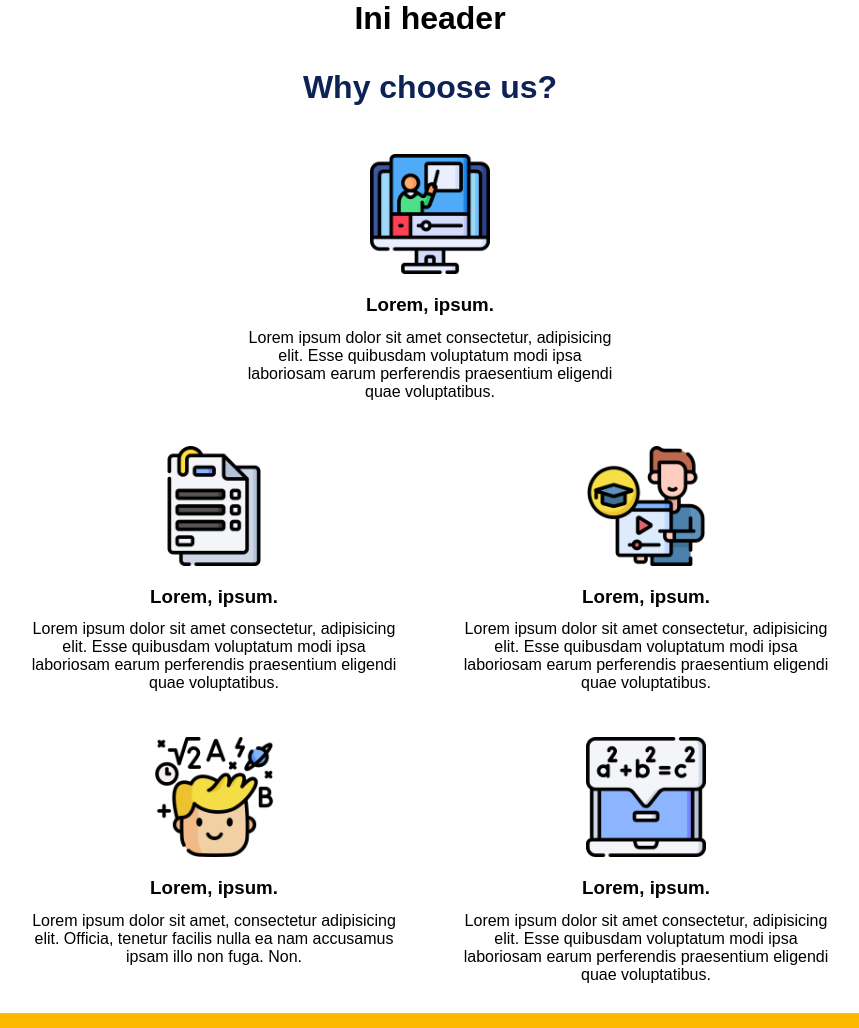
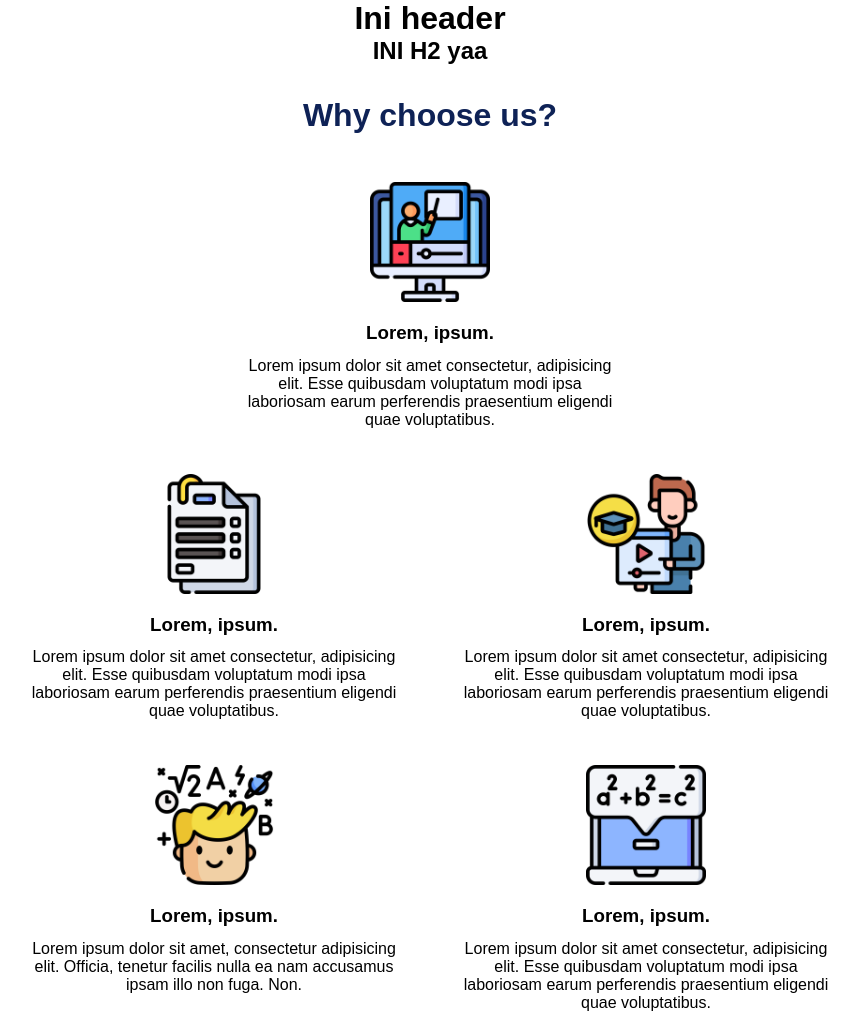
Before and after one commit to wahyuharyo/web, a plain HTML site: page bawah.html in a window 1280 px wide. Shown: the top 1028 px of the page, without its empty margins (210-1069 px from the left). Drawn offline with Linux system fonts and the light colour scheme.

Commit message:
update H2

```diff
--- a/bawah.html
+++ b/bawah.html
@@ -10,6 +10,7 @@
 <body>
   <header>
     <h1 style="text-align: center;">Ini header</h1>
+    <h2 style="text-align: center;"> INI H2 yaa</h2>
   </header>
   <div class="container-content">
     <h1 class="h1"><b> Why choose us? </b></h1>
```
